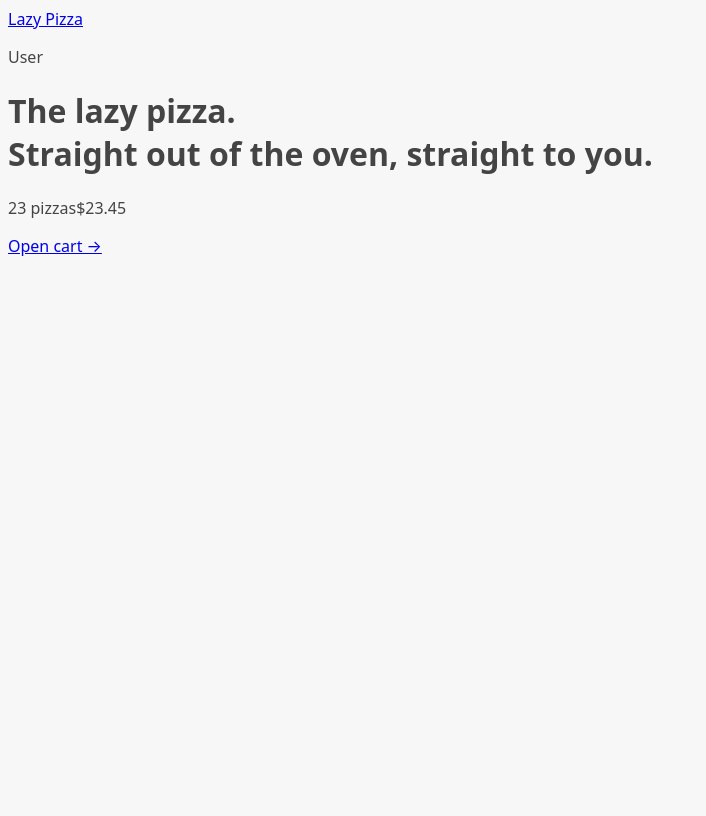
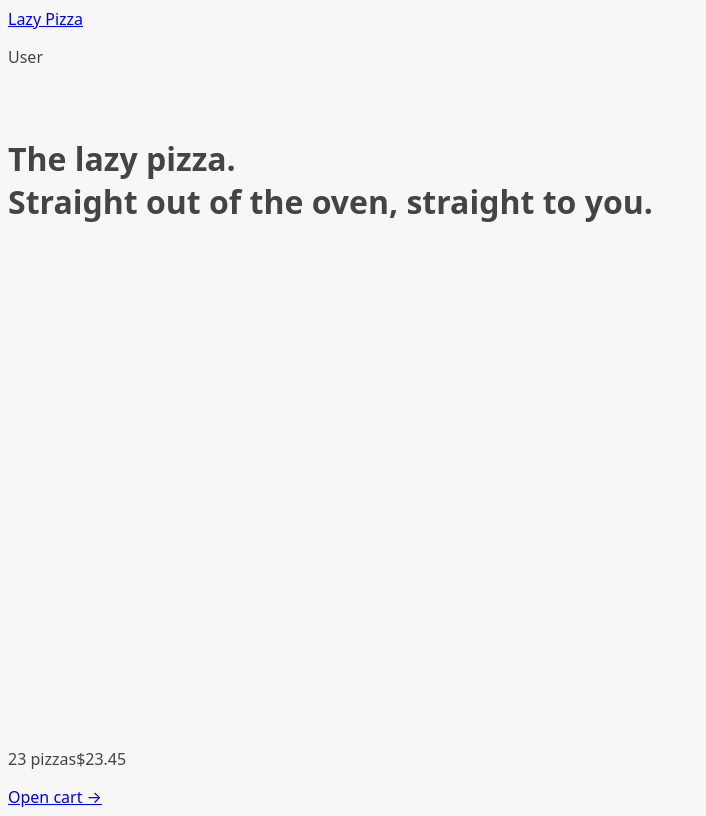
Before and after one commit to Ventorix/lazy-pizza, a React (Vite) app: page / in a window 1280 px wide. Shown: the whole page, without its empty margins (0-706 px from the left). Built offline with nearby package versions, Linux system fonts and the light colour scheme.

Commit message:
feat: add loader while loading menu items

```diff
--- a/src/ui/AppLayout.jsx
+++ b/src/ui/AppLayout.jsx
@@ -1,10 +1,16 @@
-import { Outlet } from 'react-router-dom';
+import { Outlet, useNavigation } from 'react-router-dom';
 import CartOverview from '../features/cart/CartOverview';
 import Header from './Header';
+import Loader from './Loader';
 
 function AppLayout() {
+	const navigation = useNavigation();
+	const isLoading = navigation.state === 'loading';
+
 	return (
-		<div>
+		<div className='layout'>
+			{isLoading && <Loader />}
+
 			<Header />
 
 			<main>
--- /dev/null
+++ b/src/ui/Loader.jsx
@@ -0,0 +1,5 @@
+function Loader() {
+	return <div className='loader'></div>;
+}
+
+export default Loader;
```
